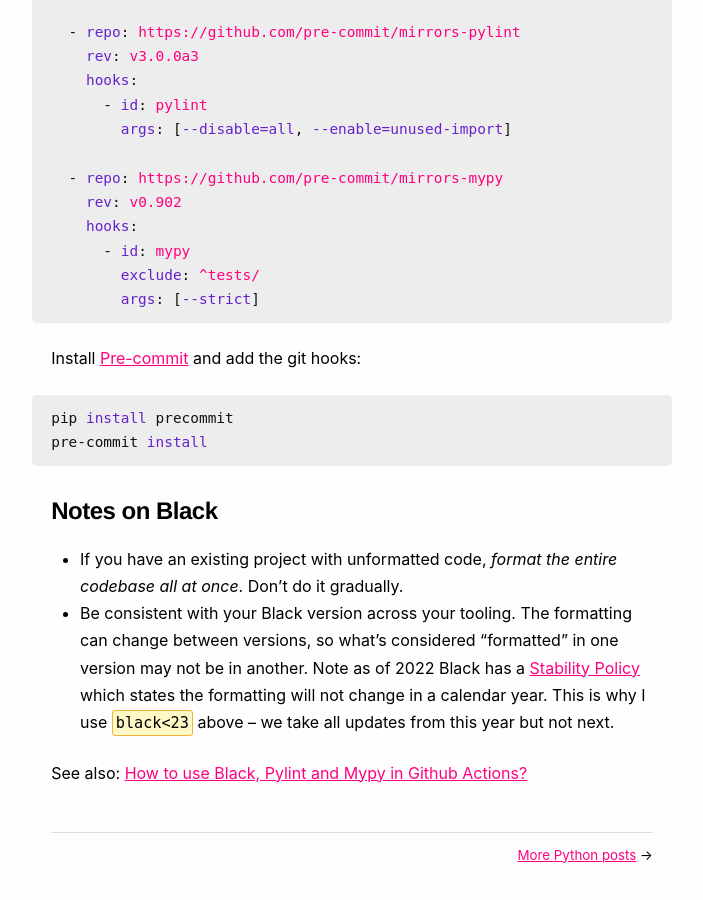
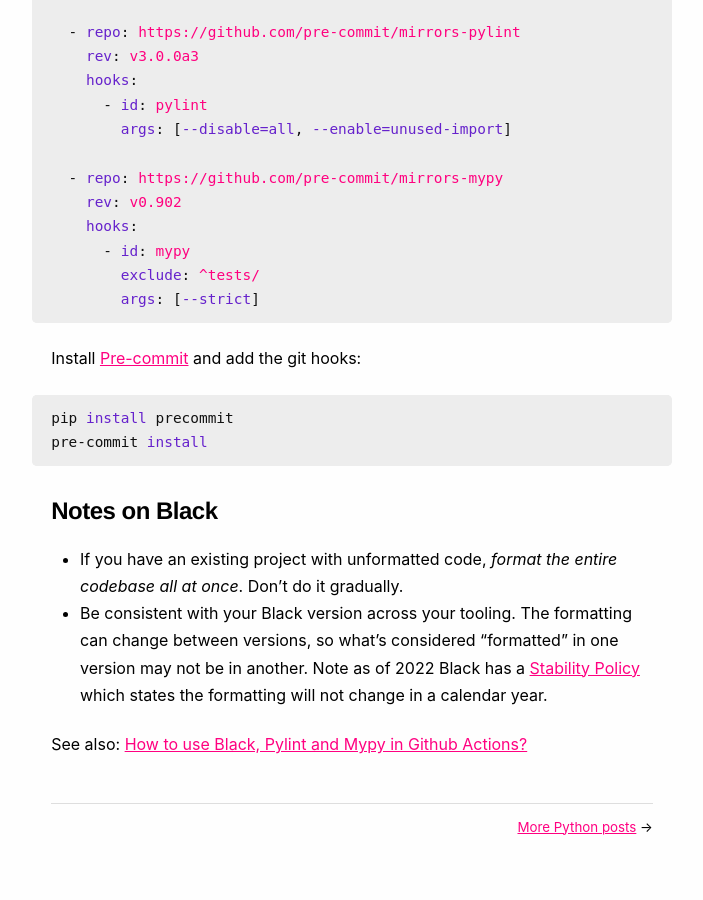
Before and after one commit to explodinglabs/explodinglabs.github.io, a Jekyll site: the page built from docs/_posts/python/2021-07-01-code-quality-pre-commit.markdown, in a window 1280 px wide and 900 px high, scrolled down 913 px. Shown: the whole window, without its empty margins (288-991 px from the left). Built offline with Jekyll 4.4.1, drawn with Linux system fonts in a browser that asks for light colours; after the commit the page ends 1785 px from its top, so only the background shows below that.

Commit message:
Update 2021-07-01-code-quality-pre-commit.markdown

```diff
--- a/docs/_posts/python/2021-07-01-code-quality-pre-commit.markdown
+++ b/docs/_posts/python/2021-07-01-code-quality-pre-commit.markdown
@@ -75,7 +75,6 @@
   "formatted" in one version may not be in another.
   Note as of 2022 Black has a
   [Stability Policy](https://black.readthedocs.io/en/stable/the_black_code_style/index.html)
-  which states the formatting will not change in a calendar year. This is why I use `black<23`
-  above -- we take all updates from this year but not next.
+  which states the formatting will not change in a calendar year.
 
 See also: [How to use Black, Pylint and Mypy in Github Actions?](/python/github-actions)
```
